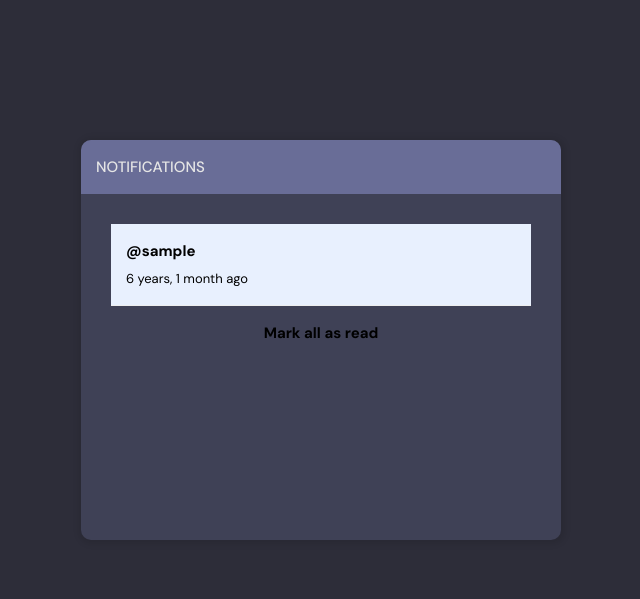
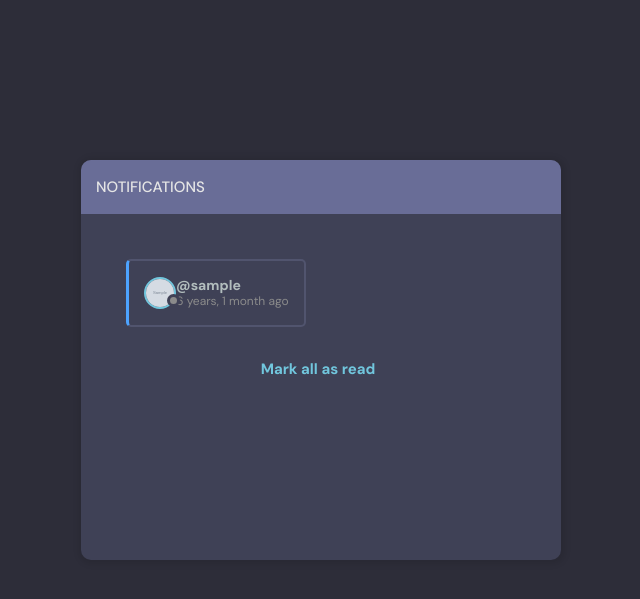
Before and after one commit to anubrr21/Studybud, a Django app: template base/templates/base/notifications.html in a window 1280 px wide. Shown: the part 76-675 px from the top of the page, without its empty margins (319-959 px from the left). Run offline with Django 5.2, Linux system fonts and the light colour scheme; the template is opened without the code that fills it: most values are stand-ins (such as "Sample title", 1, 10 or a date in 2020); grey boxes marked "Sample" are stand-in pictures.

Commit message:
Notification fixed properly

```diff
--- a/base/templates/base/notifications.html
+++ b/base/templates/base/notifications.html
@@ -12,71 +12,79 @@
         </div>
       </div>
 
-      <div class="layout__body">
+      <!-- Scrollable Body -->
+      <div class="layout__body notifications-scroll">
+
+        {% if notifications %}
 
           {% for notification in notifications %}
 
             {% if notification.type == "follow" %}
-            <a href="{% url 'user-profile' notification.sender.id %}"
-               class="notification-link">
-
+              {% url 'user-profile' notification.sender.id as notif_url %}
             {% elif notification.type == "comment" %}
-            <a href="{% url 'room' notification.room.id %}"
-               class="notification-link">
-
+              {% url 'room' notification.room.id as notif_url %}
             {% elif notification.type == "join" %}
-            <a href="{% url 'room' notification.room.id %}"
-               class="notification-link">
-
+              {% url 'room' notification.room.id as notif_url %}
             {% elif notification.type == "like" %}
-            <a href="{% url 'room' notification.room.id %}"
-               class="notification-link">
+              {% url 'room' notification.room.id as notif_url %}
             {% endif %}
 
-            <!-- 👇 Use class instead of inline logic -->
-            <div class="notification-item {% if not notification.is_read %}unread{% endif %}">
+            <a href="{{ notif_url }}" class="activity-link">
 
-              <p class="notification-text">
+              <div class="activities__box {% if not notification.is_read %}unread{% endif %}">
 
+                <!-- Header -->
+                <div class="activities__boxHeader roomListRoom__header">
+
+                  <div class="avatar avatar--small">
+                    <img src="{{ notification.sender.avatar_url }}" />
+                  </div>
+
+                  <p>
                     <strong>@{{ notification.sender.username }}</strong>
 
                     {% if notification.type == "follow" %}
                       started following you
                     {% elif notification.type == "comment" %}
-                  commented in "<strong>{{ notification.room.name }}</strong>"
+                      commented in
+                      "<span class="highlight">{{ notification.room.name }}</span>"
                     {% elif notification.type == "join" %}
-                  joined "<strong>{{ notification.room.name }}</strong>"
+                      joined
+                      "<span class="highlight">{{ notification.room.name }}</span>"
                     {% elif notification.type == "like" %}
-                  liked "<strong>{{ notification.room.name }}</strong>"
+                      liked
+                      "<span class="highlight">{{ notification.room.name }}</span>"
                     {% endif %}
 
+                    <span>{{ notification.created|timesince }} ago</span>
                   </p>
 
+                </div>
+
+                <!-- Comment Preview -->
                 {% if notification.type == "comment" %}
                   {% with notification.room.message_set.last as last_message %}
                     {% if last_message %}
-                    <div class="notification-preview">
-                      {{ last_message.body|truncatechars:60 }}
+                      <div class="activities__boxRoomContent">
+                        {{ last_message.body|truncatechars:100 }}
                       </div>
                     {% endif %}
                   {% endwith %}
                 {% endif %}
 
-              <small class="notification-time">
-                {{ notification.created|timesince }} ago
-              </small>
-
               </div>
 
             </a>
 
-        {% empty %}
-          <p style="color:black;">No notifications yet.</p>
           {% endfor %}
+
+        {% else %}
+          <p style="padding:15px;">No notifications yet.</p>
+        {% endif %}
 
         <div style="text-align:center; padding:15px;">
           <a href="{% url 'mark-notifications-read' %}"
-             style="color:black; font-weight:600;">
+             style="font-weight:600;">
             Mark all as read
           </a>
         </div>
--- a/static/styles/style.css
+++ b/static/styles/style.css
@@ -1271,3 +1271,33 @@ a {
   color: black;
   padding: 10px;
 }
+
+.layout__box {
+  margin-top: 20px;
+}
+.notifications-scroll {
+  max-height: 70vh;
+  overflow-y: auto;
+  padding-right: 6px;
+}
+
+.activity-link {
+  text-decoration: none;
+  color: inherit;
+}
+
+.activities__box {
+  transition: background 0.2s ease;
+}
+
+.activities__box:hover {
+  background: rgba(255,255,255,0.05);
+}
+
+.activities__box.unread {
+  border-left: 3px solid #4da3ff;
+}
+
+.highlight {
+  color: #4da3ff;
+}
```
Lines whose indentation alone changed are shown as unchanged.
